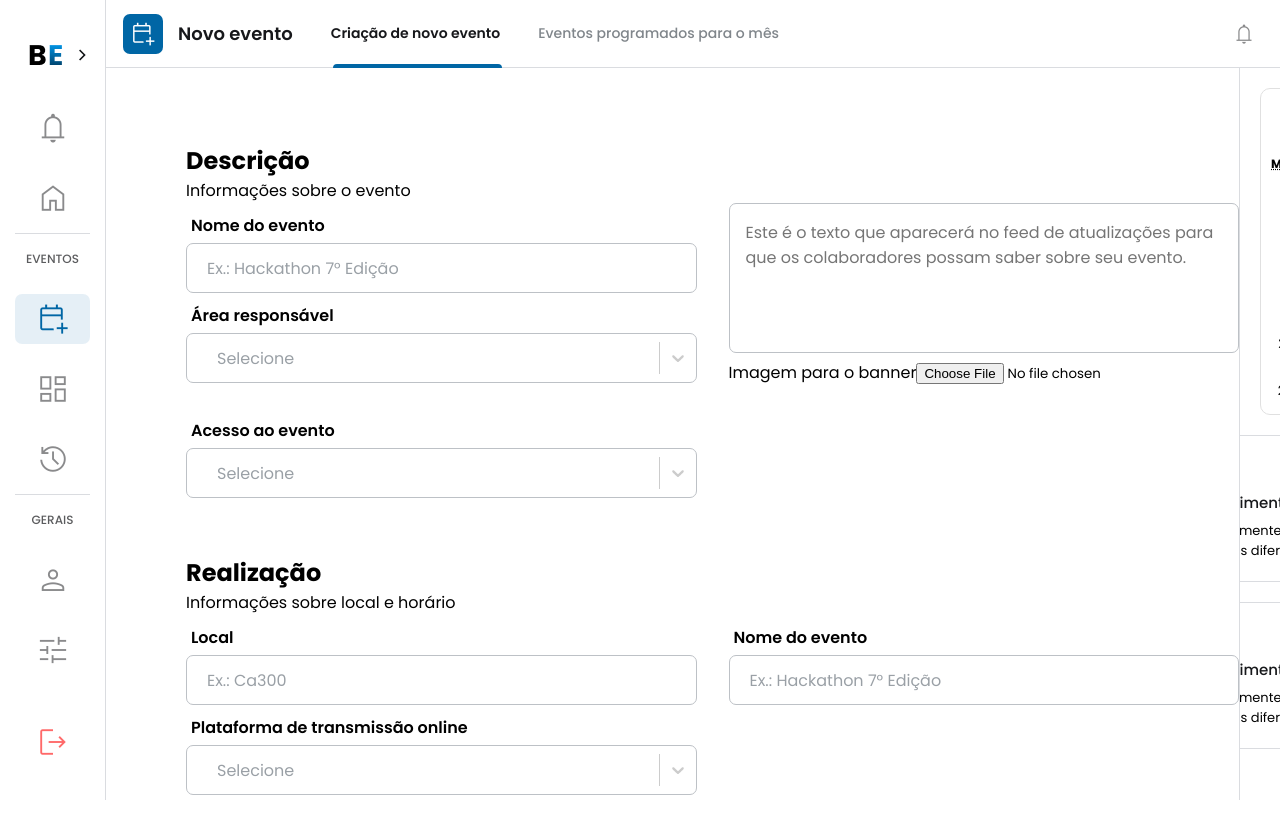
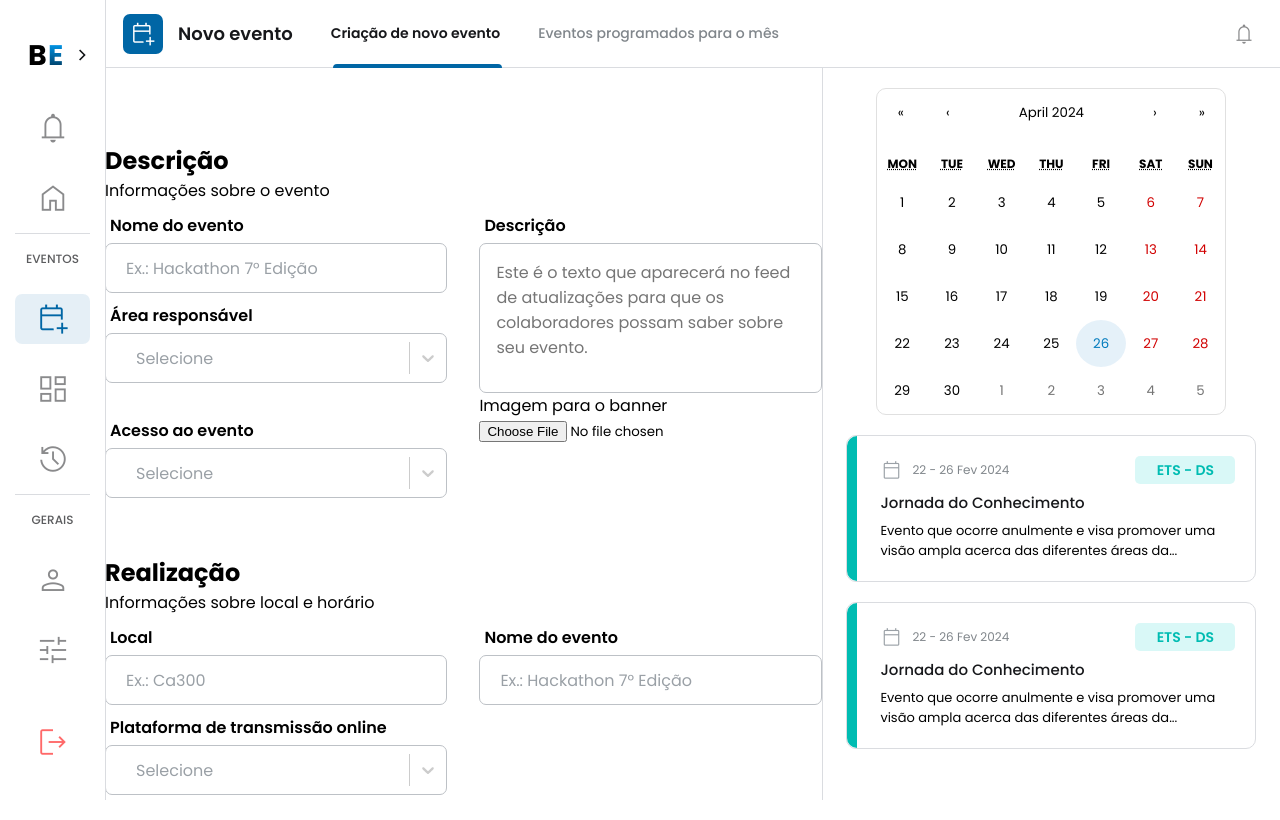
Before and after one commit to EsyProject/EsyFrontend, a React (Vite) app: page /create in a window 1280 px wide. Built offline with nearby package versions, Linux system fonts and the light colour scheme.

Commit message:
style: centralize main content

```diff
--- a/src/pages/EventCreation/EventCreation.css
+++ b/src/pages/EventCreation/EventCreation.css
@@ -1,5 +1,5 @@
 .sidebar-open .creation-container-main {
-    margin-left: 320px;
+    margin-left: 249px;
 }
 
 .creation-container {
@@ -9,7 +9,7 @@
 .creation-container-main {
     flex: 1;
     display: flex;
-    margin-left: 186px;
+    margin-left: 105px;
     justify-content: space-between;
     transition: margin-left 0.3s;
 }
@@ -33,6 +33,8 @@
     display: flex;
     flex-direction: column;
     gap: 2rem;
+    width: 61%;
+    margin: 0 auto;
 }
 
 .container-event-description {
@@ -44,3 +46,16 @@
 .container-create-event-child {
     width: 100%;
 }
+
+.container-textarea {
+    display: flex;
+    flex-direction: column;
+    gap: 5px;
+}
+
+.container-textarea h4 {
+    font-size: 16px;
+    font-weight: 600;
+    margin-left: 5px;
+    margin-top: 10px;
+}
--- a/src/pages/EventCreation/EventCreation.jsx
+++ b/src/pages/EventCreation/EventCreation.jsx
@@ -1,10 +1,15 @@
-/* eslint-disable react/no-unescaped-entities */
-import React, { useState } from "react";
+import { useState } from "react";
 import Calendar from "react-calendar";
 import "react-calendar/dist/Calendar.css";
-import { Sidebar, Navbar, TagCard, Input, ButtonLink, CustomSelect } from "../../components/index";
+import {
+  Sidebar,
+  Navbar,
+  TagCard,
+  Input,
+  CustomSelect,
+} from "../../components/index";
 import "material-symbols";
-import './EventCreation.css'
+import "./EventCreation.css";
 
 const options_area = [
   { value: "", label: "Selecione" },
@@ -40,7 +45,11 @@ const EventCreation = () => {
         showNavigationTexts={true}
         tabs={[
           { name: "create", text: "Criação de novo evento", link: "/create" },
-                    { name: "historic", text: "Eventos programados para o mês", link: "/historic" }
+          {
+            name: "historic",
+            text: "Eventos programados para o mês",
+            link: "/historic",
+          },
         ]}
       />
 
@@ -53,11 +62,16 @@ const EventCreation = () => {
       <div className="creation-container-main">
         <div className="container-create-event">
           <div className="creation-container-child">
-                        <h2 className='title'>Descrição</h2>
-                        <p className='subtitle'>Informações sobre o evento</p>
+            <h2 className="title">Descrição</h2>
+            <p className="subtitle">Informações sobre o evento</p>
             <div className="container-event-description">
               <div className="container-create-event-child">
-                                <Input label='Nome do evento' id='event_name' placeholder='Ex.: Hackathon 7° Edição' className="input-style" />
+                <Input
+                  label="Nome do evento"
+                  id="event_name"
+                  placeholder="Ex.: Hackathon 7° Edição"
+                  className="input-style"
+                />
 
                 <CustomSelect
                   label="Área responsável"
@@ -74,10 +88,13 @@ const EventCreation = () => {
                 />
               </div>
               <div className="container-create-event-child">
+                <div className="container-textarea">
+                  <h4>Descrição</h4>
                   <textarea
                     className="custom-textarea"
                     placeholder="Este é o texto que aparecerá no feed de atualizações para que os colaboradores possam saber sobre seu evento."
                   ></textarea>
+                </div>
 
                 <label htmlFor="image_banner">Imagem para o banner</label>
                 <input type="file" id="image_banner" />
@@ -86,11 +103,16 @@ const EventCreation = () => {
           </div>
 
           <div className="creation-container-realization">
-                        <h2 className='title'>Realização</h2>
-                        <p className='subtitle'>Informações sobre local e horário</p>
+            <h2 className="title">Realização</h2>
+            <p className="subtitle">Informações sobre local e horário</p>
             <div className="container-event-description">
               <div className="container-create-event-child">
-                                <Input label='Local' id='event_name' placeholder='Ex.: Ca300' className="input-style" />
+                <Input
+                  label="Local"
+                  id="event_name"
+                  placeholder="Ex.: Ca300"
+                  className="input-style"
+                />
 
                 <CustomSelect
                   label="Plataforma de transmissão online"
@@ -100,7 +122,12 @@ const EventCreation = () => {
                 />
               </div>
               <div className="container-create-event-child">
-                                <Input label='Nome do evento' id='event_name' placeholder='Ex.: Hackathon 7° Edição' className="input-style" />
+                <Input
+                  label="Nome do evento"
+                  id="event_name"
+                  placeholder="Ex.: Hackathon 7° Edição"
+                  className="input-style"
+                />
               </div>
             </div>
           </div>
```
Lines whose indentation alone changed are shown as unchanged.
